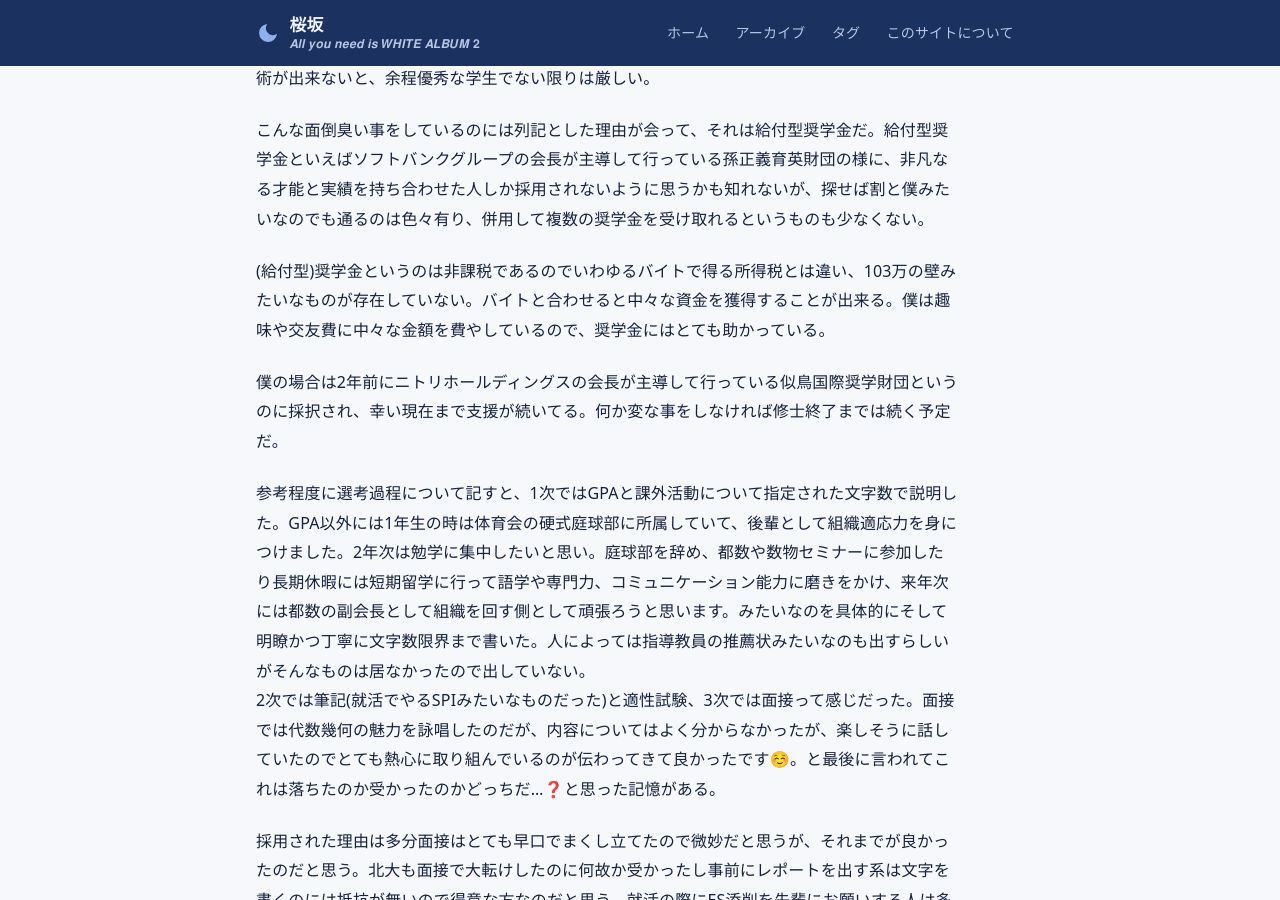
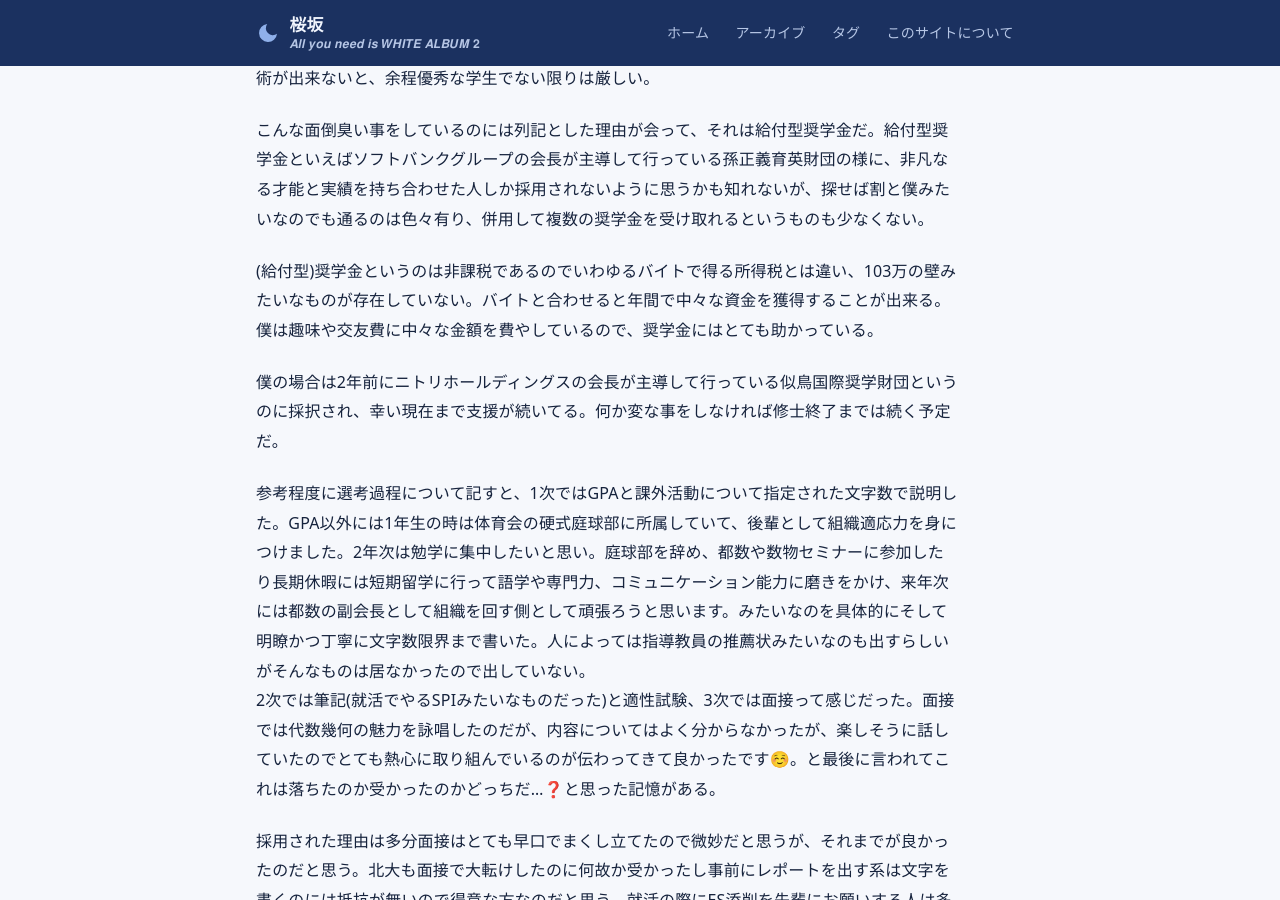
Before and after one commit to sakurazaka-math/sakurazaka-math.github.io, a Jekyll site: the page built from _posts/2026-10-25-day22.md, in a window 1280 px wide and 900 px high, scrolled down 1417 px. Built offline with Jekyll 4.4.1, drawn with Linux system fonts in a browser that asks for light colours.

Commit message:
2026-10-25-day22.md を更新

```diff
--- a/_posts/2026-10-25-day22.md
+++ b/_posts/2026-10-25-day22.md
@@ -25,7 +25,7 @@
 
 こんな面倒臭い事をしているのには列記とした理由が会って、それは給付型奨学金だ。給付型奨学金といえばソフトバンクグループの会長が主導して行っている孫正義育英財団の様に、非凡なる才能と実績を持ち合わせた人しか採用されないように思うかも知れないが、探せば割と僕みたいなのでも通るのは色々有り、併用して複数の奨学金を受け取れるというものも少なくない。
 
-(給付型)奨学金というのは非課税であるのでいわゆるバイトで得る所得税とは違い、103万の壁みたいなものが存在していない。バイトと合わせると中々な資金を獲得することが出来る。僕は趣味や交友費に中々な金額を費やしているので、奨学金にはとても助かっている。
+(給付型)奨学金というのは非課税であるのでいわゆるバイトで得る所得税とは違い、103万の壁みたいなものが存在していない。バイトと合わせると年間で中々な資金を獲得することが出来る。僕は趣味や交友費に中々な金額を費やしているので、奨学金にはとても助かっている。
 
 僕の場合は2年前にニトリホールディングスの会長が主導して行っている似鳥国際奨学財団というのに採択され、幸い現在まで支援が続いてる。何か変な事をしなければ修士終了までは続く予定だ。
 
```
